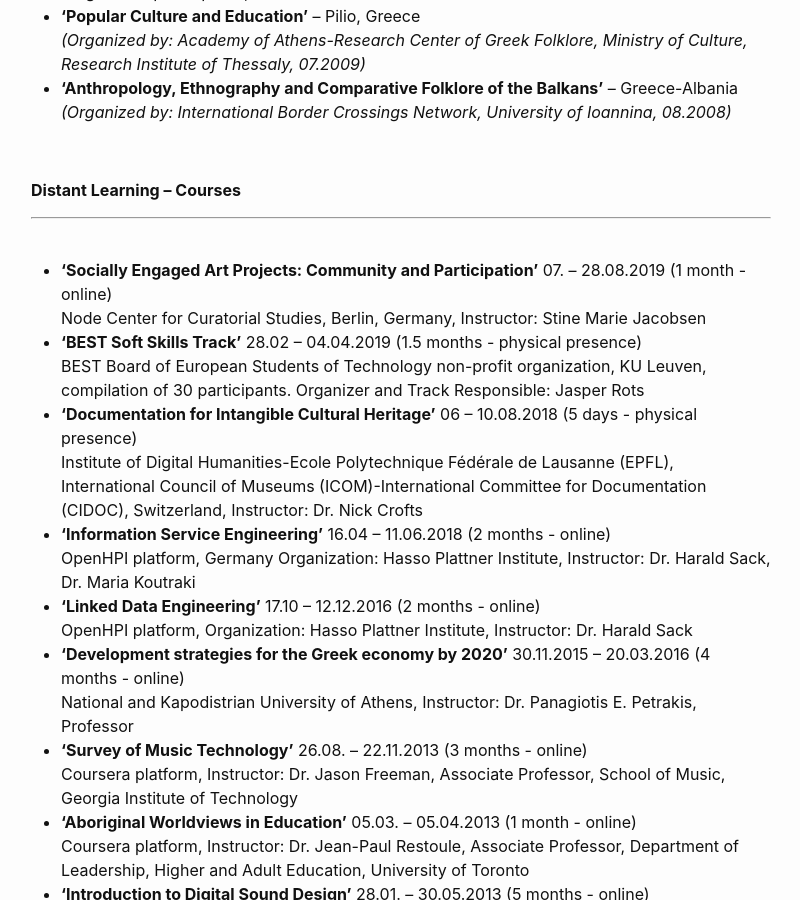
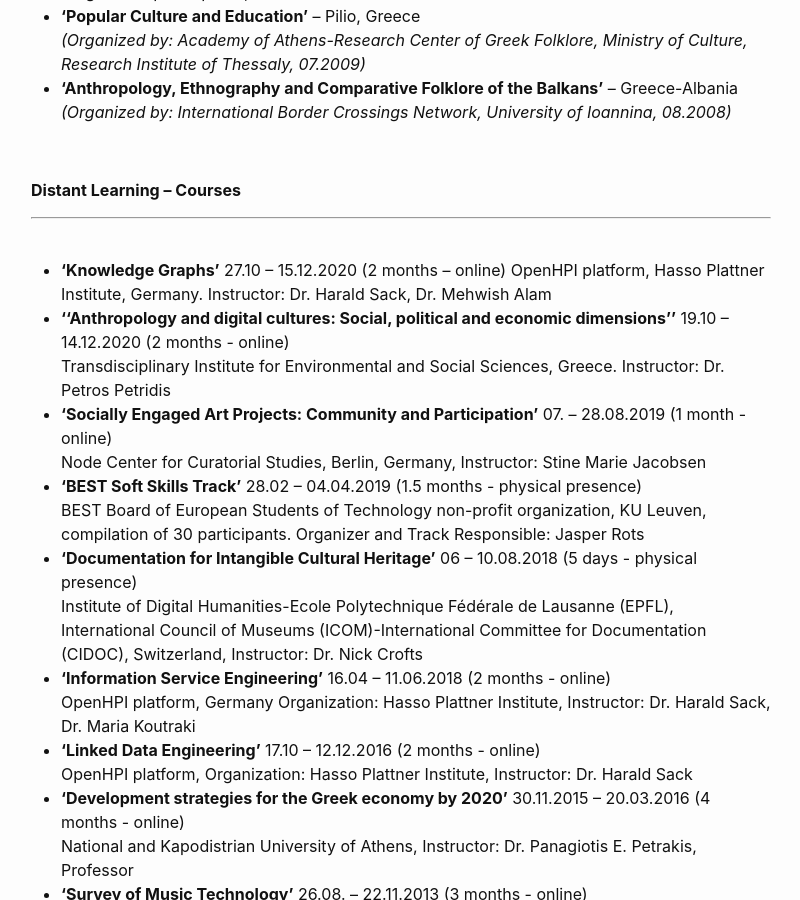
Before and after one commit to mziku/mziku.github.io, a Jekyll site: the page built from education.md, in a window 1280 px wide and 900 px high, scrolled down 2022 px. Shown: the whole window, without its empty margins (239-1039 px from the left). Built offline with Jekyll 4.4.1, drawn with Linux system fonts in a browser that asks for light colours.

Commit message:
Update education.md

```diff
--- a/education.md
+++ b/education.md
@@ -90,6 +90,10 @@
 ---
 <br/>
 
+- **'Knowledge Graphs'** 27.10 – 15.12.2020 (2 months – online)
+OpenHPI platform, Hasso Plattner Institute, Germany. Instructor: Dr. Harald Sack, Dr. Mehwish Alam
+- **'‘Anthropology and digital cultures: Social, political and economic dimensions’'** 19.10 – 14.12.2020 (2 months - online)
+Transdisciplinary Institute for Environmental and Social Sciences, Greece. Instructor: Dr. Petros Petridis
 - **'Socially Engaged Art Projects: Community and Participation'** 07. – 28.08.2019 (1 month - online)
 Node Center for Curatorial Studies, Berlin, Germany, Instructor: Stine Marie Jacobsen
 - **'BEST Soft Skills Track'** 28.02 – 04.04.2019 (1.5 months - physical presence)
```
